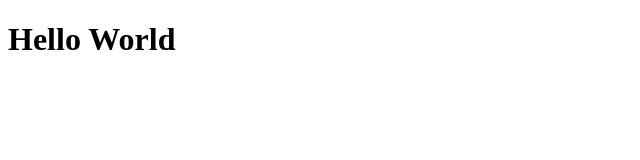
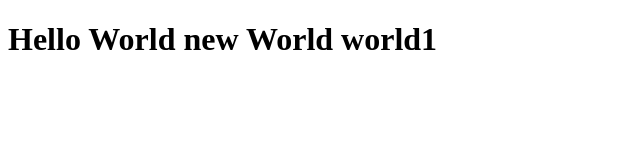
Before and after one commit to anggiap58/training1-revou, a plain HTML site: page index.html in a window 1280 px wide. Shown: the whole page, without its empty margins (0-640 px from the left). Drawn offline with Linux system fonts and the light colour scheme.

Commit message:
tambah kalimat

```diff
--- a/index.html
+++ b/index.html
@@ -7,6 +7,8 @@
     <body>
         <h1>
             Hello World
+            new World
+            world1
         </h1>
     </body>
 </head>
```
